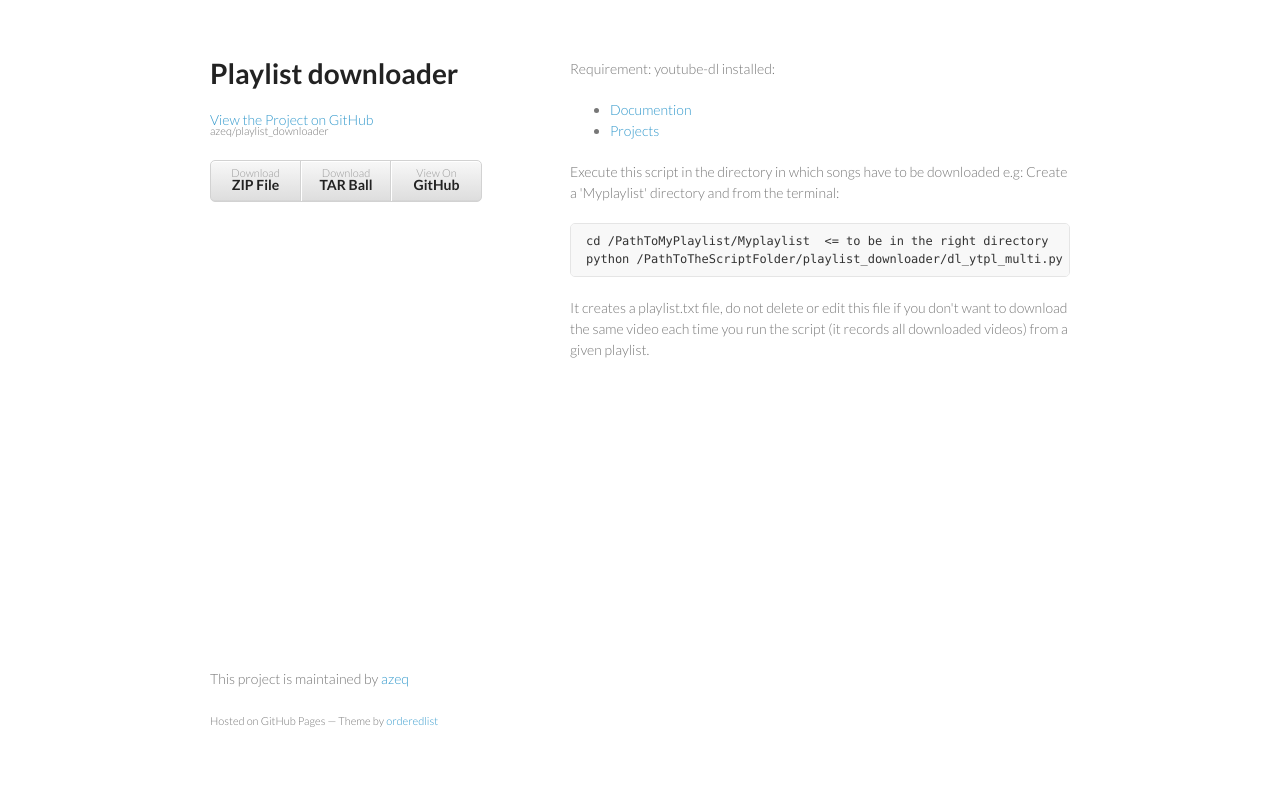
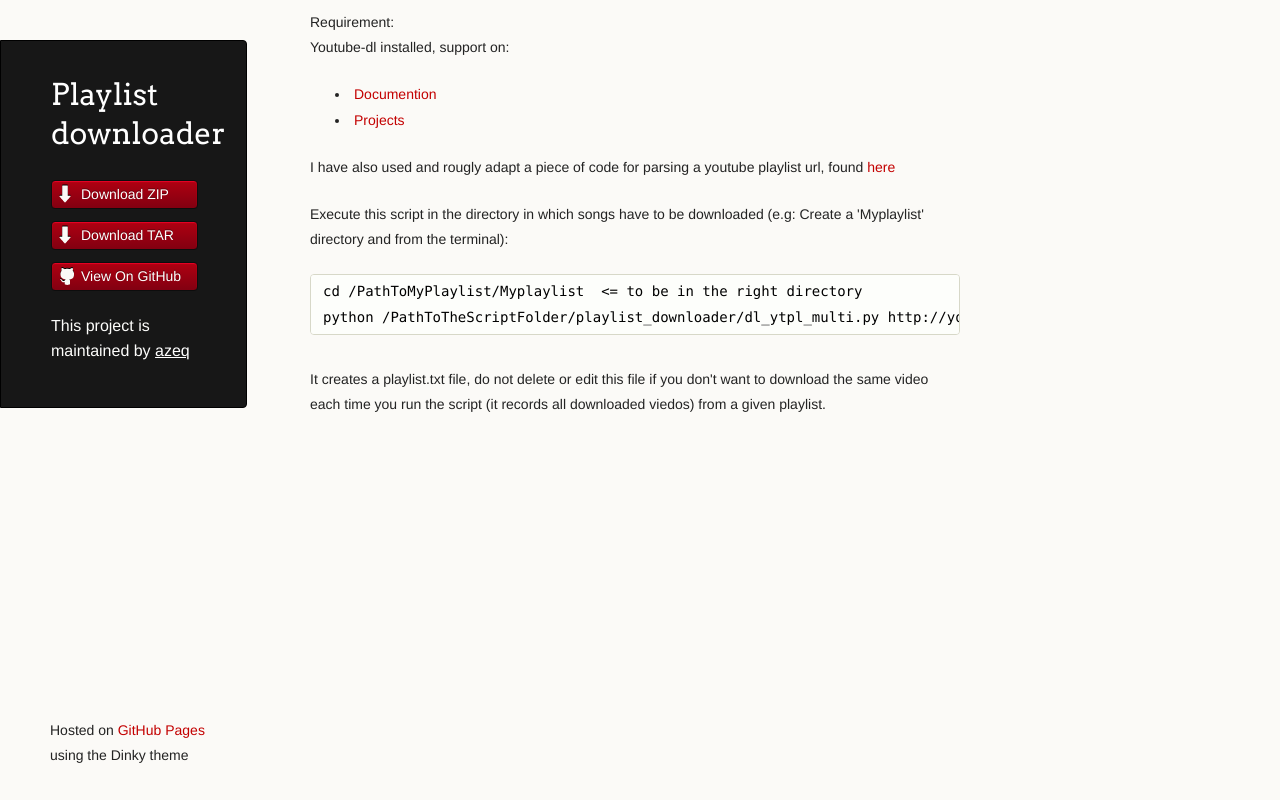
Before and after one commit to Sabryoz/playlist_downloader, a plain HTML site: page index.html in a window 1280 px wide. Drawn offline with Linux system fonts and the light colour scheme.

Commit message:
Create gh-pages branch via GitHub

```diff
--- a/index.html
+++ b/index.html
@@ -7,6 +7,7 @@
 
     <link rel="stylesheet" href="stylesheets/styles.css">
     <link rel="stylesheet" href="stylesheets/pygment_trac.css">
+    <script src="javascripts/scale.fix.js"></script>
     <meta name="viewport" content="width=device-width, initial-scale=1, user-scalable=no">
     <!--[if lt IE 9]>
     <script src="//html5shiv.googlecode.com/svn/trunk/html5.js"></script>
@@ -15,41 +16,43 @@
   <body>
     <div class="wrapper">
       <header>
-        <h1>Playlist downloader</h1>
-        <p></p>
+        <h1 class="header">Playlist downloader</h1>
+        <p class="header"></p>
 
-        <p class="view"><a href="https://github.com/azeq/playlist_downloader">View the Project on GitHub <small>azeq/playlist_downloader</small></a></p>
+        <ul>
+          <li class="download"><a class="buttons" href="https://github.com/azeq/playlist_downloader/zipball/master">Download ZIP</a></li>
+          <li class="download"><a class="buttons" href="https://github.com/azeq/playlist_downloader/tarball/master">Download TAR</a></li>
+          <li><a class="buttons github" href="https://github.com/azeq/playlist_downloader">View On GitHub</a></li>
+        </ul>
+
+        <p class="header">This project is maintained by <a class="header name" href="https://github.com/azeq">azeq</a></p>
 
 
-        <ul>
-          <li><a href="https://github.com/azeq/playlist_downloader/zipball/master">Download <strong>ZIP File</strong></a></li>
-          <li><a href="https://github.com/azeq/playlist_downloader/tarball/master">Download <strong>TAR Ball</strong></a></li>
-          <li><a href="https://github.com/azeq/playlist_downloader">View On <strong>GitHub</strong></a></li>
-        </ul>
       </header>
       <section>
-        <p>Requirement:  youtube-dl installed:</p>
+        <p>Requirement:<br>
+Youtube-dl installed, support on:</p>
 
 <ul>
 <li><a href="http://rg3.github.io/youtube-dl/">Documention</a></li>
 <li><a href="https://github.com/rg3/youtube-dl">Projects</a></li>
-</ul><p>Execute this script in the directory in which songs have to be downloaded
-e.g: Create a 'Myplaylist' directory and from the terminal:</p>
+</ul><p>I have also used and rougly adapt a piece of code for parsing a youtube playlist url, found <a href="http://pantuts.com/2013/02/16/youparse-extract-urls-from-youtube/">here</a></p>
+
+<p>Execute this script in the directory in which songs have to be downloaded (e.g: Create a 'Myplaylist' directory and from the terminal):</p>
 
 <pre><code>cd /PathToMyPlaylist/Myplaylist  &lt;= to be in the right directory
 python /PathToTheScriptFolder/playlist_downloader/dl_ytpl_multi.py http://youtubePlaylistAdress.com/343424324...
 </code></pre>
 
 <p>It creates a playlist.txt file, do not delete or edit this file if you don't want to
-download the same video each time you run the script (it records all downloaded videos)
+download the same video each time you run the script (it records all downloaded viedos)
 from a given playlist.</p>
       </section>
       <footer>
-        <p>This project is maintained by <a href="https://github.com/azeq">azeq</a></p>
-        <p><small>Hosted on GitHub Pages &mdash; Theme by <a href="https://github.com/orderedlist">orderedlist</a></small></p>
+        <p><small>Hosted on <a href="https://pages.github.com">GitHub Pages</a> using the Dinky theme</small></p>
       </footer>
     </div>
-    <script src="javascripts/scale.fix.js"></script>
+    <!--[if !IE]><script>fixScale(document);</script><![endif]-->
 
   </body>
 </html>
--- a/params.json
+++ b/params.json
@@ -1 +1 @@
-{"name":"Playlist downloader","tagline":"","body":"Requirement:  youtube-dl installed:\r\n - [Documention](http://rg3.github.io/youtube-dl/)\r\n - [Projects](https://github.com/rg3/youtube-dl)\r\n \r\nExecute this script in the directory in which songs have to be downloaded \r\ne.g: Create a 'Myplaylist' directory and from the terminal:\r\n\r\n    cd /PathToMyPlaylist/Myplaylist  <= to be in the right directory\r\n    python /PathToTheScriptFolder/playlist_downloader/dl_ytpl_multi.py http://youtubePlaylistAdress.com/343424324... \r\n\r\nIt creates a playlist.txt file, do not delete or edit this file if you don't want to \r\ndownload the same video each time you run the script (it records all downloaded viedos)\r\nfrom a given playlist.","google":"","note":"Don't delete this file! It's used internally to help with page regeneration."}
+{"name":"Playlist downloader","tagline":"","body":"Requirement:  \r\nYoutube-dl installed, support on:\r\n - [Documention](http://rg3.github.io/youtube-dl/)\r\n - [Projects](https://github.com/rg3/youtube-dl)\r\n \r\nI have also used and rougly adapt a piece of code for parsing a youtube playlist url, found [here](http://pantuts.com/2013/02/16/youparse-extract-urls-from-youtube/)\r\n\r\nExecute this script in the directory in which songs have to be downloaded (e.g: Create a 'Myplaylist' directory and from the terminal):\r\n\r\n    cd /PathToMyPlaylist/Myplaylist  <= to be in the right directory\r\n    python /PathToTheScriptFolder/playlist_downloader/dl_ytpl_multi.py http://youtubePlaylistAdress.com/343424324... \r\n\r\nIt creates a playlist.txt file, do not delete or edit this file if you don't want to \r\ndownload the same video each time you run the script (it records all downloaded viedos)\r\nfrom a given playlist.","google":"","note":"Don't delete this file! It's used internally to help with page regeneration."}
--- a/stylesheets/styles.css
+++ b/stylesheets/styles.css
@@ -1,186 +1,328 @@
-@import url(https://fonts.googleapis.com/css?family=Lato:300italic,700italic,300,700);
+@import url(https://fonts.googleapis.com/css?family=Arvo:400,700,400italic);
+
+/* MeyerWeb Reset */
+
+html, body, div, span, applet, object, iframe,
+h1, h2, h3, h4, h5, h6, p, blockquote, pre,
+a, abbr, acronym, address, big, cite, code,
+del, dfn, em, img, ins, kbd, q, s, samp,
+small, strike, strong, sub, sup, tt, var,
+b, u, i, center,
+dl, dt, dd, ol, ul, li,
+fieldset, form, label, legend,
+table, caption, tbody, tfoot, thead, tr, th, td,
+article, aside, canvas, details, embed,
+figure, figcaption, footer, header, hgroup,
+menu, nav, output, ruby, section, summary,
+time, mark, audio, video {
+  margin: 0;
+  padding: 0;
+  border: 0;
+  font: inherit;
+  vertical-align: baseline;
+}
+
+
+/* Base text styles */
 
 body {
-  padding:50px;
-  font:14px/1.5 Lato, "Helvetica Neue", Helvetica, Arial, sans-serif;
-  color:#777;
-  font-weight:300;
+  padding:10px 50px 0 0;
+  font-family:"Helvetica Neue", Helvetica, Arial, sans-serif;
+	font-size: 14px;
+	color: #232323;
+	background-color: #FBFAF7;
+	margin: 0;
+	line-height: 1.8em;
+	-webkit-font-smoothing: antialiased;
+
 }
 
 h1, h2, h3, h4, h5, h6 {
-  color:#222;
-  margin:0 0 20px;
+  color:#232323;
+  margin:36px 0 10px;
 }
 
-p, ul, ol, table, pre, dl {
-  margin:0 0 20px;
+p, ul, ol, table, dl {
+  margin:0 0 22px;
 }
 
 h1, h2, h3 {
-  line-height:1.1;
+	font-family: Arvo, Monaco, serif;
+  line-height:1.3;
+	font-weight: normal;
+}
+
+h1,h2, h3 {
+	display: block;
+	border-bottom: 1px solid #ccc;
+	padding-bottom: 5px;
 }
 
 h1 {
-  font-size:28px;
+	font-size: 30px;
 }
 
 h2 {
-  color:#393939;
+	font-size: 24px;
 }
 
-h3, h4, h5, h6 {
-  color:#494949;
+h3 {
+	font-size: 18px;
+}
+
+h4, h5, h6 {
+	font-family: Arvo, Monaco, serif;
+	font-weight: 700;
 }
 
 a {
-  color:#39c;
-  font-weight:400;
+  color:#C30000;
+  font-weight:200;
   text-decoration:none;
 }
 
-a small {
-  font-size:11px;
-  color:#777;
-  margin-top:-0.6em;
-  display:block;
+a:hover {
+	text-decoration: underline;
 }
 
-.wrapper {
-  width:860px;
-  margin:0 auto;
+a small {
+	font-size: 12px;
+}
+
+em {
+	font-style: italic;
+}
+
+strong {
+  font-weight:700;
+}
+
+ul li {
+  list-style: inside;
+  padding-left: 25px;
+}
+
+ol li {
+  list-style: decimal inside;
+  padding-left: 20px;
 }
 
 blockquote {
-  border-left:1px solid #e5e5e5;
-  margin:0;
-  padding:0 0 0 20px;
-  font-style:italic;
+  margin: 0;
+  padding: 0 0 0 20px;
+  font-style: italic;
 }
 
+dl, dt, dd, dl p {
+	font-color: #444;
+}
+
+dl dt {
+  font-weight: bold;
+}
+
+dl dd {
+  padding-left: 20px;
+  font-style: italic;
+}
+
+dl p {
+  padding-left: 20px;
+  font-style: italic;
+}
+
+hr {
+  border:0;
+  background:#ccc;
+  height:1px;
+  margin:0 0 24px;
+}
+
+/* Images */
+
+img {
+  position: relative;
+  margin: 0 auto;
+  max-width: 650px;
+  padding: 5px;
+  margin: 10px 0 32px 0;
+  border: 1px solid #ccc;
+}
+
+
+/* Code blocks */
+
 code, pre {
-  font-family:Monaco, Bitstream Vera Sans Mono, Lucida Console, Terminal;
-  color:#333;
-  font-size:12px;
+	font-family: Monaco, "Bitstream Vera Sans Mono", "Lucida Console", Terminal, monospace;
+  color:#000;
+  font-size:14px;
 }
 
 pre {
-  padding:8px 15px;
-  background: #f8f8f8;
-  border-radius:5px;
-  border:1px solid #e5e5e5;
-  overflow-x: auto;
+	padding: 4px 12px;
+  background: #FDFEFB;
+  border-radius:4px;
+  border:1px solid #D7D8C8;
+  overflow: auto;
+  overflow-y: hidden;
+	margin-bottom: 32px;
+}
+
+
+/* Tables */
+
+table {
+  width:100%;
 }
 
 table {
-  width:100%;
-  border-collapse:collapse;
+  border: 1px solid #ccc;
+  margin-bottom: 32px;
+  text-align: left;
+ }
+
+th {
+  font-family: 'Arvo', Helvetica, Arial, sans-serif;
+	font-size: 18px;
+	font-weight: normal;
+  padding: 10px;
+  background: #232323;
+  color: #FDFEFB;
+ }
+
+td {
+  padding: 10px;
+	background: #ccc;
+ }
+
+
+/* Wrapper */
+.wrapper {
+  width:960px;
 }
 
-th, td {
-  text-align:left;
-  padding:5px 10px;
-  border-bottom:1px solid #e5e5e5;
+
+/* Header */
+
+header {
+	background-color: #171717;
+	color: #FDFDFB;
+  width:170px;
+  float:left;
+  position:fixed;
+	border: 1px solid #000;
+	-webkit-border-top-right-radius: 4px;
+	-webkit-border-bottom-right-radius: 4px;
+	-moz-border-radius-topright: 4px;
+	-moz-border-radius-bottomright: 4px;
+	border-top-right-radius: 4px;
+	border-bottom-right-radius: 4px;
+	padding: 34px 25px 22px 50px;
+	margin: 30px 25px 0 0;
+	-webkit-font-smoothing: antialiased;
 }
 
-dt {
-  color:#444;
-  font-weight:700;
+p.header {
+	font-size: 16px;
 }
 
-th {
-  color:#444;
+h1.header {
+	font-family: Arvo, sans-serif;
+	font-size: 30px;
+	font-weight: 300;
+	line-height: 1.3em;
+	border-bottom: none;
+	margin-top: 0;
 }
 
-img {
-  max-width:100%;
+
+h1.header, a.header, a.name, header a{
+	color: #fff;
 }
 
-header {
-  width:270px;
-  float:left;
-  position:fixed;
+a.header {
+	text-decoration: underline;
+}
+
+a.name {
+	white-space: nowrap;
 }
 
 header ul {
   list-style:none;
-  height:40px;
-
   padding:0;
-
-  background: #eee;
-  background: -moz-linear-gradient(top, #f8f8f8 0%, #dddddd 100%);
-  background: -webkit-gradient(linear, left top, left bottom, color-stop(0%,#f8f8f8), color-stop(100%,#dddddd));
-  background: -webkit-linear-gradient(top, #f8f8f8 0%,#dddddd 100%);
-  background: -o-linear-gradient(top, #f8f8f8 0%,#dddddd 100%);
-  background: -ms-linear-gradient(top, #f8f8f8 0%,#dddddd 100%);
-  background: linear-gradient(top, #f8f8f8 0%,#dddddd 100%);
-
-  border-radius:5px;
-  border:1px solid #d2d2d2;
-  box-shadow:inset #fff 0 1px 0, inset rgba(0,0,0,0.03) 0 -1px 0;
-  width:270px;
 }
 
 header li {
-  width:89px;
-  float:left;
-  border-right:1px solid #d2d2d2;
-  height:40px;
+	list-style-type: none;
+  width:132px;
+  height:15px;
+	margin-bottom: 12px;
+	line-height: 1em;
+	padding: 6px 6px 6px 7px;
+
+	background: #AF0011;
+	background: -moz-linear-gradient(top, #AF0011 0%, #820011 100%);
+  background: -webkit-gradient(linear, left top, left bottom, color-stop(0%,#f8f8f8), color-stop(100%,#dddddd));
+  background: -webkit-linear-gradient(top, #AF0011 0%,#820011 100%);
+  background: -o-linear-gradient(top, #AF0011 0%,#820011 100%);
+  background: -ms-linear-gradient(top, #AF0011 0%,#820011 100%);
+  background: linear-gradient(top, #AF0011 0%,#820011 100%);
+
+	border-radius:4px;
+  border:1px solid #0D0D0D;
+
+	-webkit-box-shadow: inset 0px 1px 1px 0 rgba(233,2,38, 1);
+	box-shadow: inset 0px 1px 1px 0 rgba(233,2,38, 1);
+
 }
 
-header ul a {
-  line-height:1;
-  font-size:11px;
-  color:#999;
-  display:block;
-  text-align:center;
-  padding-top:6px;
-  height:40px;
+header li:hover {
+	background: #C3001D;
+	background: -moz-linear-gradient(top, #C3001D 0%, #950119 100%);
+  background: -webkit-gradient(linear, left top, left bottom, color-stop(0%,#f8f8f8), color-stop(100%,#dddddd));
+  background: -webkit-linear-gradient(top, #C3001D 0%,#950119 100%);
+  background: -o-linear-gradient(top, #C3001D 0%,#950119 100%);
+  background: -ms-linear-gradient(top, #C3001D 0%,#950119 100%);
+  background: linear-gradient(top, #C3001D 0%,#950119 100%);
 }
 
-strong {
-  color:#222;
-  font-weight:700;
+a.buttons {
+	-webkit-font-smoothing: antialiased;
+	background: url(../images/arrow-down.png) no-repeat;
+	font-weight: normal;
+	text-shadow: rgba(0, 0, 0, 0.4) 0 -1px 0;
+	padding: 2px 2px 2px 22px;
+	height: 30px;
 }
 
-header ul li + li {
-  width:88px;
-  border-left:1px solid #fff;
+a.github {
+	background: url(../images/octocat-small.png) no-repeat 1px;
 }
 
-header ul li + li + li {
-  border-right:none;
-  width:89px;
+a.buttons:hover {
+	color: #fff;
+	text-decoration: none;
 }
 
-header ul a strong {
-  font-size:14px;
-  display:block;
-  color:#222;
-}
+
+/* Section - for main page content */
 
 section {
-  width:500px;
+  width:650px;
   float:right;
   padding-bottom:50px;
 }
 
-small {
-  font-size:11px;
-}
 
-hr {
-  border:0;
-  background:#e5e5e5;
-  height:1px;
-  margin:0 0 20px;
-}
+/* Footer */
 
 footer {
-  width:270px;
+  width:170px;
   float:left;
   position:fixed;
-  bottom:50px;
+  bottom:10px;
+	padding-left: 50px;
 }
 
 @media print, screen and (max-width: 960px) {
@@ -196,14 +338,18 @@
     width:auto;
   }
 
+	footer {
+		border-top: 1px solid #ccc;
+		margin:0 84px 0 50px;
+		padding:0;
+	}
+
   header {
     padding-right:320px;
   }
 
   section {
-    border:1px solid #e5e5e5;
-    border-width:1px 0;
-    padding:20px 0;
+    padding:20px 84px 20px 50px;
     margin:0 0 20px;
   }
 
@@ -213,8 +359,8 @@
 
   header ul {
     position:absolute;
-    right:50px;
-    top:52px;
+    right:130px;
+    top:84px;
   }
 }
 
@@ -224,26 +370,38 @@
   }
 
   header {
-    padding:0;
+    padding:10px 20px 0;
+		margin-right: 0;
   }
+
+	section {
+    padding:10px 0 10px 20px;
+    margin:0 0 30px;
+  }
+
+	footer {
+		margin: 0 0 0 30px;
+	}
 
   header ul, header p.view {
     position:static;
   }
-
-  pre, code {
-    word-wrap:normal;
-  }
 }
 
 @media print, screen and (max-width: 480px) {
-  body {
-    padding:15px;
+
+  header ul li.download {
+    display:none;
   }
 
-  header ul {
-    display:none;
-  }
+	footer {
+		margin: 0 0 0 20px;
+	}
+
+	footer a{
+		display:block;
+	}
+
 }
 
 @media print {
```
Also changed, not shown: javascripts/scale.fix.js (+20 -17 lines), images/arrow-down.png (added), images/octocat-small.png (added).
